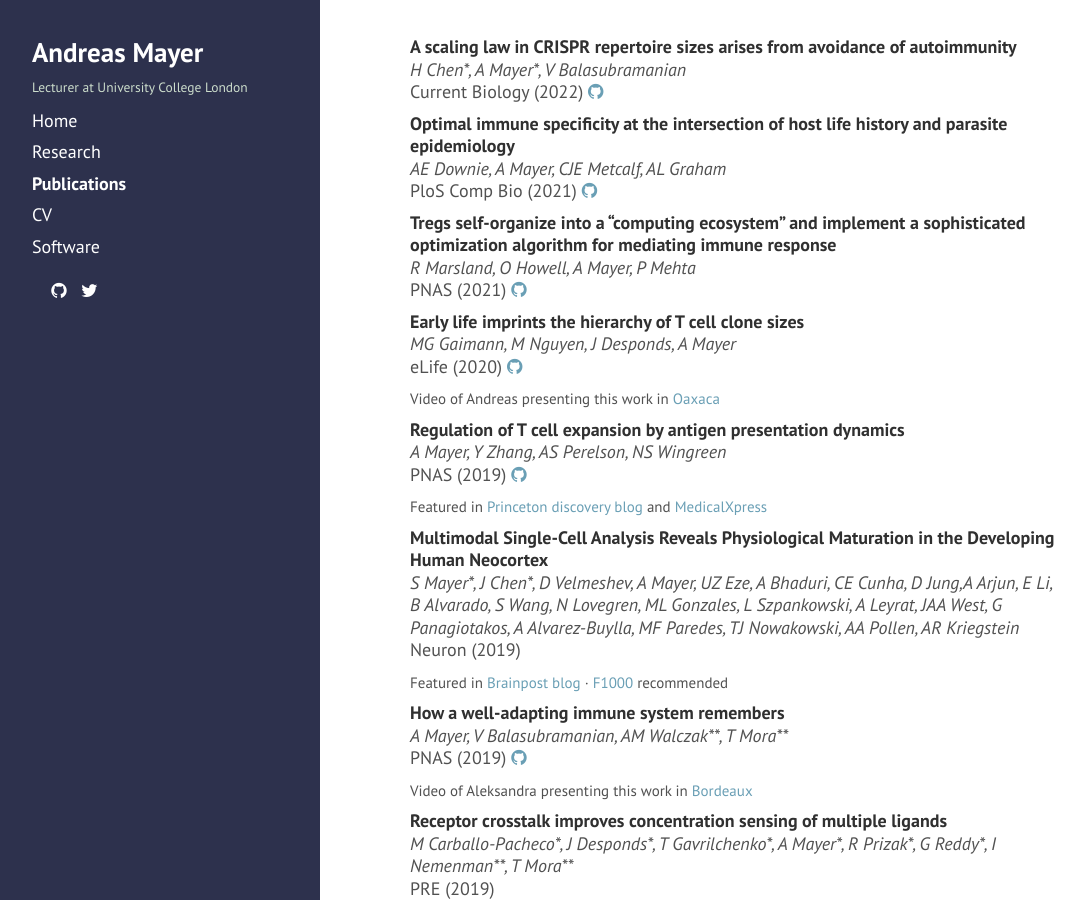
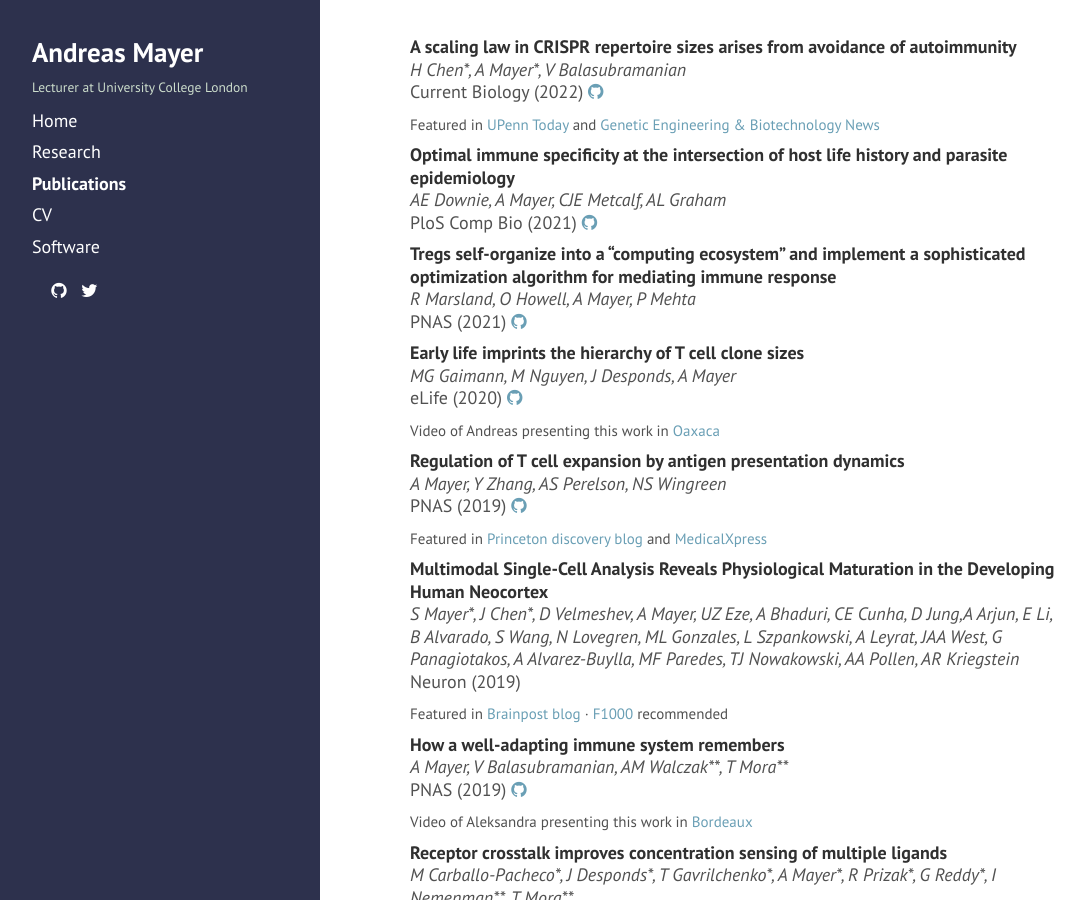
Before and after one commit to andim/andim.github.io, a Jekyll site: the page built from publications.md, in a window 1280 px wide and 900 px high. Shown: the whole window, without its empty margins (4-1089 px from the left). Built offline with Jekyll 4.4.1, drawn with Linux system fonts in a browser that asks for light colours; nearby versions of some CDN libraries; a style sheet for code colours, icons or effects is not loaded.

Commit message:
press reports on crispr paper added

```diff
--- a/_data/publist.yml
+++ b/_data/publist.yml
@@ -6,6 +6,7 @@
   links:
       doi: https://doi.org/10.1016/j.cub.2022.05.021
       github: https://github.com/andim/crispr_repertoires/
+  media: "Featured in [UPenn Today](https://penntoday.upenn.edu/news/how-bacteria-store-information-kill-viruses-not-themselves) and [Genetic Engineering & Biotechnology News](https://www.genengnews.com/topics/genome-editing/crispr-scaling-law-helps-bacteria-balance-autoimmunity-and-antiviral-defense/)"
 
 - authors: AE Downie, A Mayer, CJE Metcalf, AL Graham
   title: Optimal immune specificity at the intersection of host life history and parasite epidemiology
```
